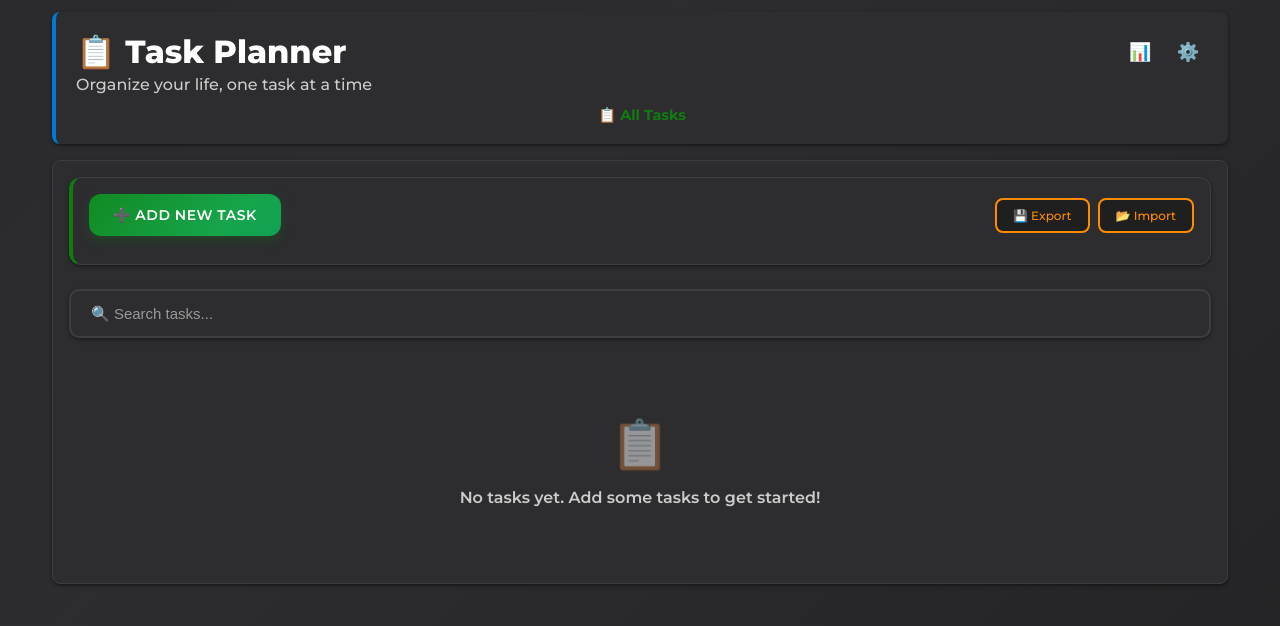
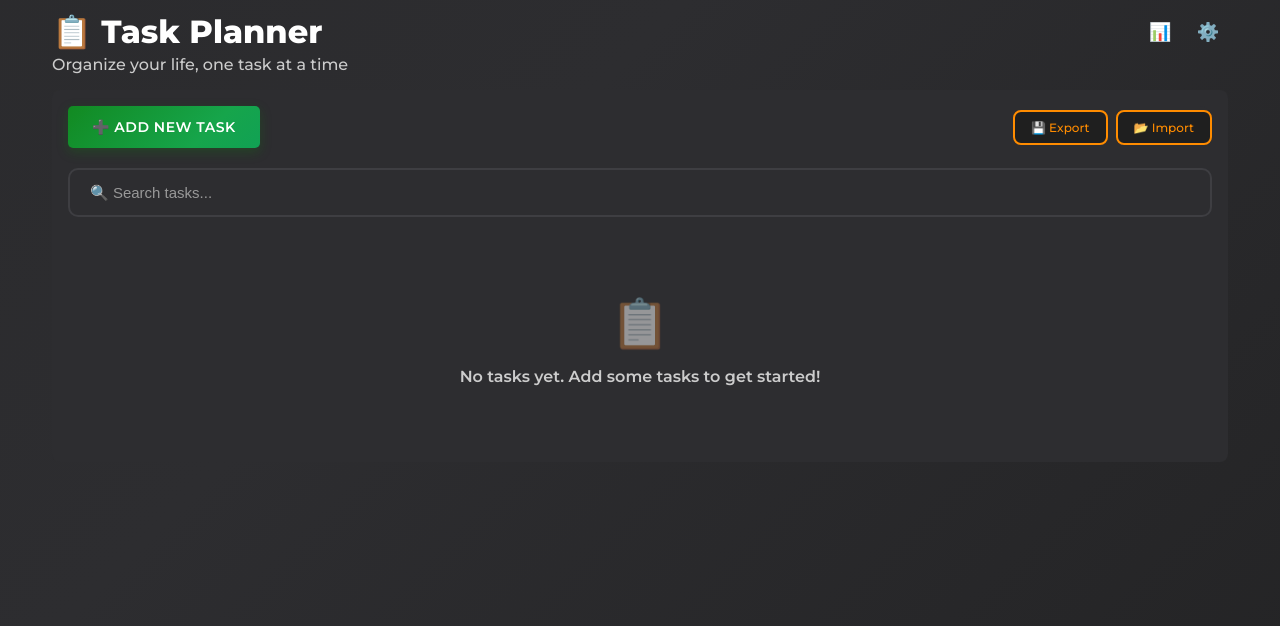
Before and after one commit to Pleasuren15/Planner, a React (Create React App) app in the folder planner/: page / in a window 1280 px wide. Shown: the top 626 px of the page. Built offline with nearby package versions, Linux system fonts and the light colour scheme.

Commit message:
src: more cleaning up

```diff
--- a/planner/src/App.css
+++ b/planner/src/App.css
@@ -14,7 +14,6 @@
 }
 
 .App-header {
-  background-color: #282c34;
   min-height: 100vh;
   display: flex;
   flex-direction: column;
--- a/planner/src/TaskManager.css
+++ b/planner/src/TaskManager.css
@@ -32,9 +32,6 @@
   --ms-purple-primary: #5c2d91;
   --ms-purple-hover: #8a63d2;
   --ms-purple-light: rgba(92, 45, 145, 0.1);
-  --ms-shadow-light: 0 2px 4px rgba(0, 0, 0, 0.3), 0 1px 2px rgba(0, 0, 0, 0.2);
-  --ms-shadow-medium: 0 4px 8px rgba(0, 0, 0, 0.4), 0 2px 4px rgba(0, 0, 0, 0.3);
-  --ms-shadow-heavy: 0 8px 16px rgba(0, 0, 0, 0.5), 0 4px 8px rgba(0, 0, 0, 0.4);
   --ms-modal-overlay: rgba(0, 0, 0, 0.6);
 }
 
@@ -63,10 +60,6 @@
   --ms-red-light: rgba(248, 81, 73, 0.1);
   --ms-purple-primary: #8b5cf6;
   --ms-purple-hover: #a78bfa;
-  --ms-purple-light: rgba(139, 92, 246, 0.1);
-  --ms-shadow-light: 0 1.6px 3.6px rgba(0, 0, 0, 0.3), 0 0.3px 0.9px rgba(0, 0, 0, 0.2);
-  --ms-shadow-medium: 0 3.2px 7.2px rgba(0, 0, 0, 0.3), 0 0.6px 1.8px rgba(0, 0, 0, 0.2);
-  --ms-shadow-heavy: 0 6.4px 14.4px rgba(0, 0, 0, 0.3), 0 1.2px 3.6px rgba(0, 0, 0, 0.2);
 }
 
 body {
@@ -93,18 +86,12 @@ body {
 /* Header - Microsoft Style */
 .app-header {
   margin-bottom: 16px;
-  background: var(--ms-bg-secondary);
-  border-radius: 8px;
-  padding: 20px;
-  box-shadow: var(--ms-shadow-light);
-  border-left: 4px solid var(--ms-blue-primary);
 }
 
 .header-content {
   display: flex;
   justify-content: space-between;
   align-items: flex-start;
-  margin-bottom: 12px;
 }
 
 .header-text {
@@ -123,23 +110,6 @@ body {
   font-size: 1rem;
   color: var(--ms-text-secondary);
   font-weight: 500;
-}
-
-.theme-toggle {
-  background: var(--ms-bg-tertiary);
-  border: 1px solid var(--ms-border-color);
-  border-radius: 4px;
-  padding: 8px;
-  font-size: 1.2rem;
-  cursor: pointer;
-  transition: all 0.2s ease;
-  color: var(--ms-text-primary);
-}
-
-.theme-toggle:hover {
-  background: var(--ms-blue-primary);
-  color: white;
-  border-color: var(--ms-blue-primary);
 }
 
 .period-indicator {
@@ -366,16 +336,6 @@ body {
   gap: 16px;
 }
 
-/* Task Form - Microsoft Card Style */
-.task-form {
-  background: var(--ms-bg-secondary);
-  border-radius: 8px;
-  padding: 16px;
-  box-shadow: var(--ms-shadow-light);
-  border: 1px solid var(--ms-border-color);
-  border-left: 4px solid var(--ms-green-primary);
-}
-
 .form-header {
   display: flex;
   justify-content: space-between;
@@ -389,7 +349,6 @@ body {
   background: var(--ms-green-primary);
   color: white;
   border: none;
-  border-radius: 4px;
   padding: 10px 16px;
   font-size: 0.9rem;
   font-weight: 700;
@@ -543,7 +502,6 @@ body {
   border-radius: 8px;
   padding: 16px;
   box-shadow: var(--ms-shadow-light);
-  border: 1px solid var(--ms-border-color);
   min-height: 300px;
 }
 
@@ -967,7 +925,6 @@ body {
 
   .header-content {
     flex-direction: column;
-    gap: 12px;
     align-items: center;
   }
 
@@ -1248,13 +1205,11 @@ h1, h2, h3, h4, h5, h6 {
 }
 
 .settings-toggle:hover {
-  background: var(--ms-bg-tertiary);
   color: var(--ms-text-primary);
   transform: rotate(45deg);
 }
 
 .chart-toggle:hover {
-  background: var(--ms-bg-tertiary);
   color: var(--ms-text-primary);
   transform: scale(1.1);
 }
@@ -1360,15 +1315,6 @@ h1, h2, h3, h4, h5, h6 {
 
 .app-description {
   animation: slideInFromLeft 0.8s ease-out 0.2s both;
-}
-
-.settings-toggle {
-  animation: slideInFromRight 0.8s ease-out 0.4s both;
-  transition: all 0.3s cubic-bezier(0.4, 0, 0.2, 1);
-}
-
-.settings-toggle:hover {
-  animation: pulse 0.6s ease-in-out infinite;
 }
 
 .task-item {
@@ -1394,7 +1340,7 @@ h1, h2, h3, h4, h5, h6 {
   overflow: hidden;
   padding: 12px 24px;
   border: none;
-  border-radius: 12px;
+  border-radius: 5px;
   background: linear-gradient(135deg, var(--ms-green-primary), #16a34a, #059669);
   background-size: 200% 200%;
   color: white;
@@ -1490,8 +1436,6 @@ h1, h2, h3, h4, h5, h6 {
 }
 
 .task-form {
-  margin-bottom: 24px;
-  padding: 16px;
   background: var(--ms-bg-secondary);
   border-radius: 12px;
   animation: slideIn 0.3s ease-out;
@@ -1863,7 +1807,7 @@ body {
 
 /* Search and Filter Styles */
 .search-section {
-  margin-bottom: 20px;
+  margin: 20px 0;
 }
 
 .search-box {
--- a/planner/src/TaskManager.js
+++ b/planner/src/TaskManager.js
@@ -161,7 +161,21 @@ const TaskItem = ({ task, onToggle, onEdit, onDelete, onAddSubtask, onEditSubtas
               {task.description && <p className="task-description">{task.description}</p>}
               <div className="task-meta">
                 <span className="task-date">
-                  🗓️ {new Date(task.createdAt).toLocaleDateString()}
+                  🗓️ {(() => {
+                    if (!task.createdAt) return 'No date';
+                    try {
+                      const date = new Date(task.createdAt);
+                      // Check if date is valid
+                      if (isNaN(date.getTime())) return 'Invalid date';
+                      return date.toLocaleDateString('en-US', {
+                        year: 'numeric',
+                        month: 'short',
+                        day: 'numeric'
+                      });
+                    } catch (e) {
+                      return 'Invalid date';
+                    }
+                  })()}
                 </span>
                 <span className="task-category">
                   {task.category === 'work' ? '💼' : '👤'} {task.category || 'personal'}
@@ -535,9 +549,7 @@ const TaskManager = () => {
 
         {/* Status Indicator in Header */}
         <div className="period-indicator">
-          {viewType === 'all' ? (
-            <span className="current-indicator">📋 All Tasks</span>
-          ) : (
+          {viewType ===  (
             <span className={isCurrentView ? "current-indicator" : "history-indicator"}>
               {isCurrentView ? '⚡' : '📜'} {formatDateRange(
                 viewType === 'week' ? getCurrentWeekRange(currentDate) :
--- a/planner/src/utils.js
+++ b/planner/src/utils.js
@@ -127,7 +127,9 @@ export const createTask = (title, description = '', dueDate = null, parentId = n
 export const updateTask = (task, updates) => ({
   ...task,
   ...updates,
-  updatedAt: createDateString()
+  updatedAt: createDateString(),
+  // Preserve original createdAt if not explicitly updated
+  createdAt: updates.createdAt || task.createdAt
 });
 
 export const toggleTaskCompletion = (task) => {
```
